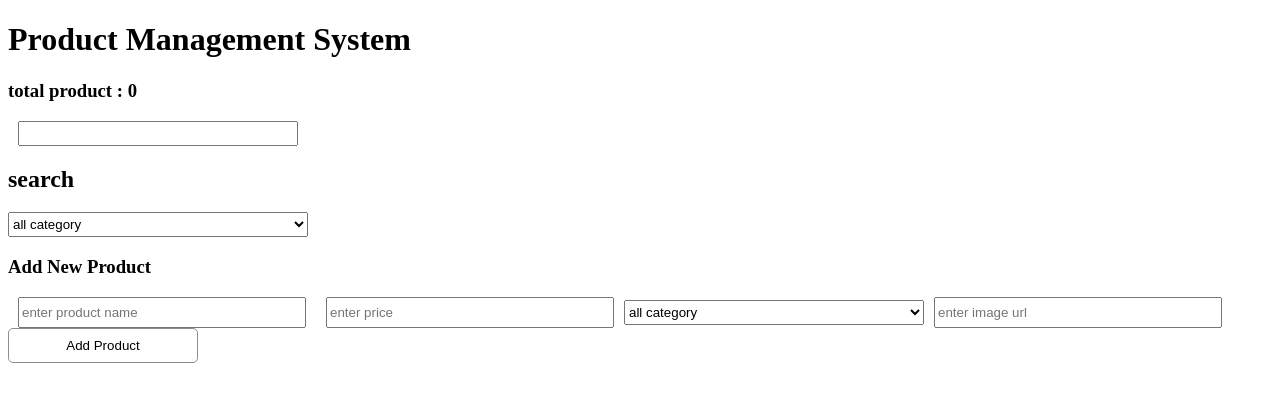
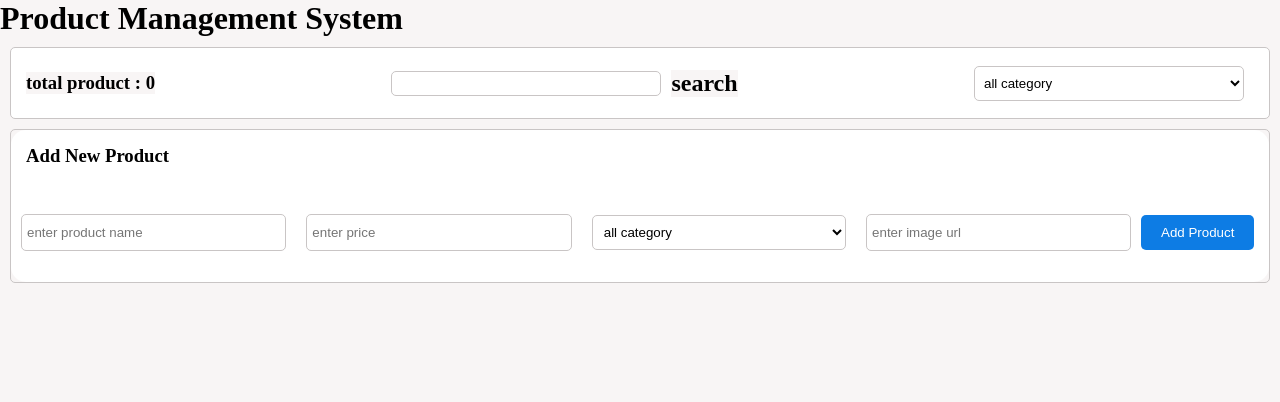
Before and after one commit to asala-al/product-project, a React (Vite) app: page / in a window 1280 px wide. Shown: the top 402 px of the page. Built offline with nearby package versions, Linux system fonts and the light colour scheme.

Commit message:
feat(cardfavourite):card favourite repair and style css for all project

```diff
--- a/src/components/Counting.jsx
+++ b/src/components/Counting.jsx
@@ -2,7 +2,7 @@
 
 function Counting({count}) {
   return (
-    <div>
+    <div className="counting">
       <h3>total product : {count}</h3>
     </div>
   )
--- a/src/components/ProductCard/Card.jsx
+++ b/src/components/ProductCard/Card.jsx
@@ -20,11 +20,12 @@ function Card({ Product, deleteProduct,fav}) {
           </div>
         </div>
 
-        <div className={style.button}>
-          <button onClick={()=>fav(Product.id)}>fav </button>
+        <div className="cardButtons">
+          <button  className={Product.isFavourite ? style.favouriteActive : style.isFavourite }
+          onClick={()=>fav(Product.id)} >favourite </button>
 
-          <p>favourite : {Product.isFavourite ? "yes" : "no" }</p>
-          <button onClick={() => deleteProduct(Product.id)}>delete</button>
+          {/* <p>favourite : </p>  */}
+          <button onClick={() => deleteProduct(Product.id)} className="deleteButton">delete</button>
           {/* <button onClick={()=>deleteProduct(Product.id)}>delete</button> */}
         </div>
       </div>
--- a/src/components/ProductCard/card.module.css
+++ b/src/components/ProductCard/card.module.css
@@ -7,23 +7,27 @@
   border: 1px rgb(180, 180, 177) solid;
 }
 
-.button {
+/* .button {
   display: flex;
   justify-content: space-around;
-}
-button {
-  width: 190px;
-  height: 35px;
-  border: 1px solid rgb(141, 141, 141);
-  border-radius: 5px;
-  background-color: white;
-  color: rgb(0, 0, 0);
-}
+  gap: 20px;
+} */
 
 
+
+.isfavourite{
+    border: 1px solid grey;
+
+}
+.favouriteActive{
+    border: 1px solid red;
+    background-color: red;
+    color: white;
+}
 .cardInfo {
   display: flex;
   margin-block: 3px;
+
 }
 .cardInfo img {
   margin: 15px;
--- a/src/components/ProductCategory.jsx
+++ b/src/components/ProductCategory.jsx
@@ -3,7 +3,7 @@
 function ProductCategory({category,setCategory}) {
 
   return (
-    <div>
+    <div className="category">
       <select value={category} onChange={(e) => setCategory(e.target.value)}>
                 <option value="">all category</option>
                 <option value="clothes">clothes</option>
--- a/src/components/ProductForm/ProductForm.jsx
+++ b/src/components/ProductForm/ProductForm.jsx
@@ -35,15 +35,8 @@ function ProductForm({ add }) {
   console.log(category);
 
   return (
-    <div>
-      {/* <ProductSearch /> */}
-      <div className={style.ProductSearch}>
-        {/* <ProductCount  counts={counts}/> */}
-      </div>
-
-      <div className={style.ProductForm}>
+    <div className="productform">
       <h3>Add New Product</h3>
-        <div className={style.form}>
         <form onSubmit={handleSubmit}>
           {/* <label htmlFor="">Product Name</label> */}
           <input
@@ -91,8 +84,7 @@ function ProductForm({ add }) {
 
           <button type="submit">Add Product</button>
         </form>
-        </div>
-      </div>
+
     </div>
   );
 }
--- a/src/components/ProductForm/ProductForm.module.css
+++ b/src/components/ProductForm/ProductForm.module.css
@@ -18,14 +18,14 @@ input{
     flex-direction: column;
     gap: 5px;
 } */
-button{
+/* button{
        width: 110px;
     height: 30px;
     background-color: rgb(17, 17, 80);
     border: none;
     border-radius: 5px;
     cursor: pointer;
-}
+} */
 /* .ProductSearch{
 
     height: 60px;
@@ -35,7 +35,3 @@ button{
     justify-content: space-between;
     padding: 5px 15px;
 } */
-select{
-    width: 300px;
-    height: 25px;
-}
--- a/src/components/ProductList/ProductList.jsx
+++ b/src/components/ProductList/ProductList.jsx
@@ -1,11 +1,11 @@
 import Card from "../ProductCard/Card";
-import style from "./ProductList.module.css";
+
 
 function ProductList({ Products, deleteProduct ,fav }) {
   console.log(Products);
 
   return (
-    <div className={style.list}>
+    <div className="list">
       {Products.map((Product) => (
         <Card
           key={Product.id}
--- a/src/components/ProductList/ProductList.module.css
+++ /dev/null
@@ -1,6 +0,0 @@
-/* .list{
-    display: flex;
-    justify-content: space-between;
-    overflow-x: hidden;
-    flex-wrap: wrap;
-} */
--- a/src/components/ProductManager/ProductManager.jsx
+++ b/src/components/ProductManager/ProductManager.jsx
@@ -41,11 +41,12 @@ function ProductManager() {
   });
 
   return (
-    <div>
-      <Counting count={filteredProducts.length} />
+    <div className="manager">
+      <div className="searching">
+        <Counting count={filteredProducts.length} />
       <Search setSearch={setSearch} />
-
       <ProductCategory setCategory={setCategory} category={category} />
+      </div>
       <ProductForm
         add={addProducts}
         deleteProduct={deleteProduct}
--- a/src/components/Search.jsx
+++ b/src/components/Search.jsx
@@ -2,7 +2,7 @@
 
 function Search({setSearch}) {
   return (
-    <div>
+    <div className="ProductSearch">
       <input type="search" onChange={(e)=>setSearch(e.target.value)}/>
       <h2>search</h2>
     </div>
--- a/src/index.css
+++ b/src/index.css
@@ -1,33 +1,123 @@
+* {
+  padding: 0%;
+  margin: 0%;
+  background-color: rgb(248, 245, 245);
+}
+
 /* product form */
-.ProductForm{
+.productform {
+  margin: 10px 10px;
+  border: 1px solid rgb(201, 197, 197);
+  border-radius: 5px;
+}
+.productform h3 {
+  background-color: white;
+  padding: 15px;
+  border-start-start-radius: 15px;
+  border-start-end-radius: 15px;
+}
+
+form {
+  background-color: white;
+  border-end-start-radius: 15px;
+  border-end-end-radius: 15px;
+
   height: 100px;
-
-    background-color: cornsilk;
-}
-.form{
   display: flex;
   justify-content: space-between;
   align-items: center;
+  /* padding: 15px; */
 }
-input{
+
+form button {
+  width: 120px;
+  height: 35px;
+  margin-right: 15px;
+  background-color: rgb(13, 124, 228);
+  color: white;
+  border: 0cap;
+  cursor: pointer;
+}
+input {
   margin-inline: 10px;
-    width: 280px;
+  width: 270px;
   height: 25px;
+  padding: 5px;
+  background-color: white;
+  border: 1px solid rgb(201, 197, 197);
+  border-radius: 5px;
+}
+
+select {
+  margin-inline: 10px;
+  width: 270px;
+  height: 35px;
+  padding: 7px;
+  background-color: white;
+  border: 1px solid rgb(201, 197, 197);
+  border-radius: 5px;
 }
 /* product list */
-.list{
+.list {
   display: flex;
   justify-content: space-between;
   overflow-x: hidden;
   flex-wrap: wrap;
 }
-/* search */
-/* .ProductSearch{
-
+/* search  */
+.searching {
+  display: flex;
+  /* width: 1300px; */
+  justify-content: space-between;
+  background-color: white;
+  align-items: center;
+  padding: 5px 15px;
+  margin: 10px 10px;
+  border: 1px solid rgb(201, 197, 197);
+  border-radius: 5px;
+}
+.ProductSearch {
   height: 60px;
-    background-color: cornflowerblue;
   display: flex;
   align-items: center;
+  background-color: white;
+}
+/* category */
+.category {
+  background-color: white;
+}
+.category select {
+  margin-inline: 10px;
+  width: 270px;
+  height: 35px;
+  padding: 5px;
+  background-color: white;
+  border: 1px solid rgb(201, 197, 197);
+  border-radius: 5px;
+}
+/* list */
+.list {
+  display: flex;
   justify-content: space-between;
-    padding: 5px 15px;
-} */
+  overflow-x: hidden;
+  flex-wrap: wrap;
+  margin: 15px;
+}
+/* card */
+.cardButtons{
+    display: flex;
+    justify-content: space-around;
+
+ }
+ button {
+  width: 190px;
+  height: 35px;
+  border: 1px solid rgb(141, 141, 141);
+  border-radius: 5px;
+  background-color: white;
+  color:rgb(141, 141, 141) ;
+}
+.deleteButton{
+    border: 1px solid red;
+    color: red;
+}
```
Also changed, not shown: src/components/ProductManager/ProductManager.module.css (deleted). Lines whose indentation alone changed are shown as unchanged.
